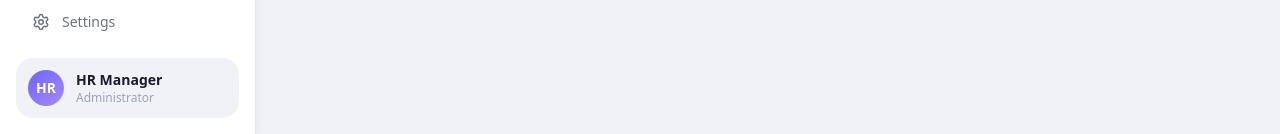
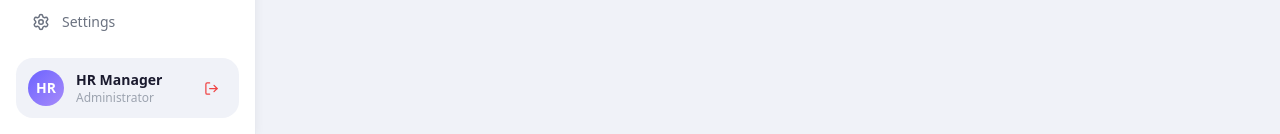
Before and after one commit to abdul1ah33/hr-skill-gap-analyzer, a React (Vite) app in the folder my_frontend/: page /dashboard in a window 1280 px wide. Shown: the part 666-800 px from the top of the page. Built offline with nearby package versions, Linux system fonts and the light colour scheme; sample sign-in values are in the browser's storage.

Commit message:
fixed logout button error

```diff
--- a/my_frontend/src/layouts/AppLayout.tsx
+++ b/my_frontend/src/layouts/AppLayout.tsx
@@ -7,8 +7,9 @@ import {
   Settings,
   Search,
   Bell,
+  LogOut,
 } from "lucide-react";
-import { NavLink, Outlet } from "react-router-dom";
+import { NavLink, Outlet, useNavigate } from "react-router-dom";
 
 const navigation = [
   {
@@ -39,6 +40,13 @@ const navigation = [
 ];
 
 export default function AppLayout() {
+  const navigate = useNavigate();
+
+  function handleLogout() {
+    localStorage.removeItem("access_token");
+    navigate("/login");
+  }
+
   return (
     <div className="flex min-h-screen w-full" style={{ background: "#f0f2f8" }}>
       {/* Sidebar */}
@@ -134,7 +142,7 @@ export default function AppLayout() {
             >
               HR
             </div>
-            <div className="min-w-0">
+            <div className="min-w-0 flex-1">
               <p className="truncate text-sm font-semibold" style={{ color: "#1a1a2e" }}>
                 HR Manager
               </p>
@@ -142,6 +150,14 @@ export default function AppLayout() {
                 Administrator
               </p>
             </div>
+            {/* Logout button */}
+            <button
+              onClick={handleLogout}
+              title="Logout"
+              className="flex h-8 w-8 shrink-0 items-center justify-center rounded-lg transition-colors hover:bg-red-50"
+            >
+              <LogOut style={{ width: "15px", height: "15px", color: "#ef4444" }} />
+            </button>
           </div>
         </div>
       </aside>
```
